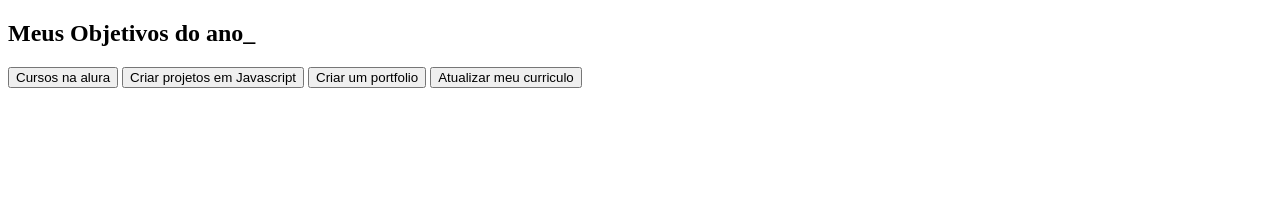
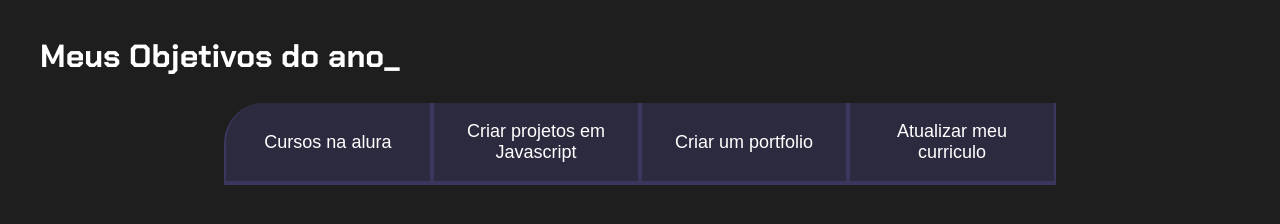
Before and after one commit to zaninijoaoo/projeto-de-vida, a plain HTML site: page index.html in a window 1280 px wide. Drawn offline with Linux system fonts and the light colour scheme.

Commit message:
Add files via upload

```diff
--- a/index.html
+++ b/index.html
@@ -4,6 +4,7 @@
     <meta charset="UTF-8">
     <meta name="viewport" content="width=device-width, initial-scale=1.0">
     <title>Meus obejetivos no ano</title>
+    <link rel="stylesheet" href="style.css"
 </head>
 <body>
     <section class="conteudo-principal">
--- a/style.css
+++ b/style.css
@@ -36,6 +36,7 @@ body{
     color:var(--verde);
 }
 
+
 .botao{
     font-family: "Craka Peach", sans-serif;
     background-color:var(--botao-inativo);
@@ -59,11 +60,19 @@ body{
 .botoes {
     display: block;
 }
+
+.ativo{}
+
 @media screen and (min-width: 768px) {
     .botoes {
         display: flex;
     }
+
+    .botao:first-child {
+        border-radius: 40px 0 0 0;
+    }
+
+    .botao:first-child {
+        border-radius: 40px 0 0 0;
+    }
 }
-.botao:first-child {
-    border-radius: 40px 40px 0 0;
-}
```
